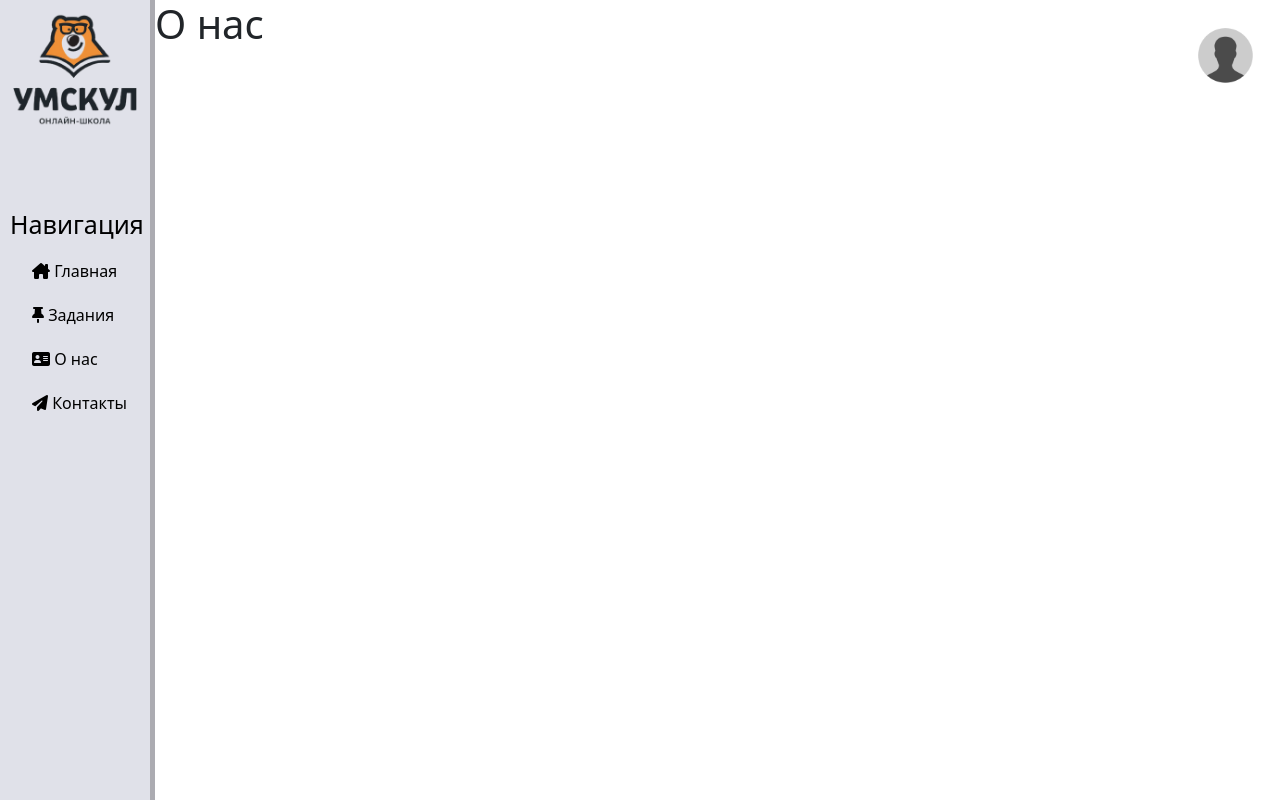
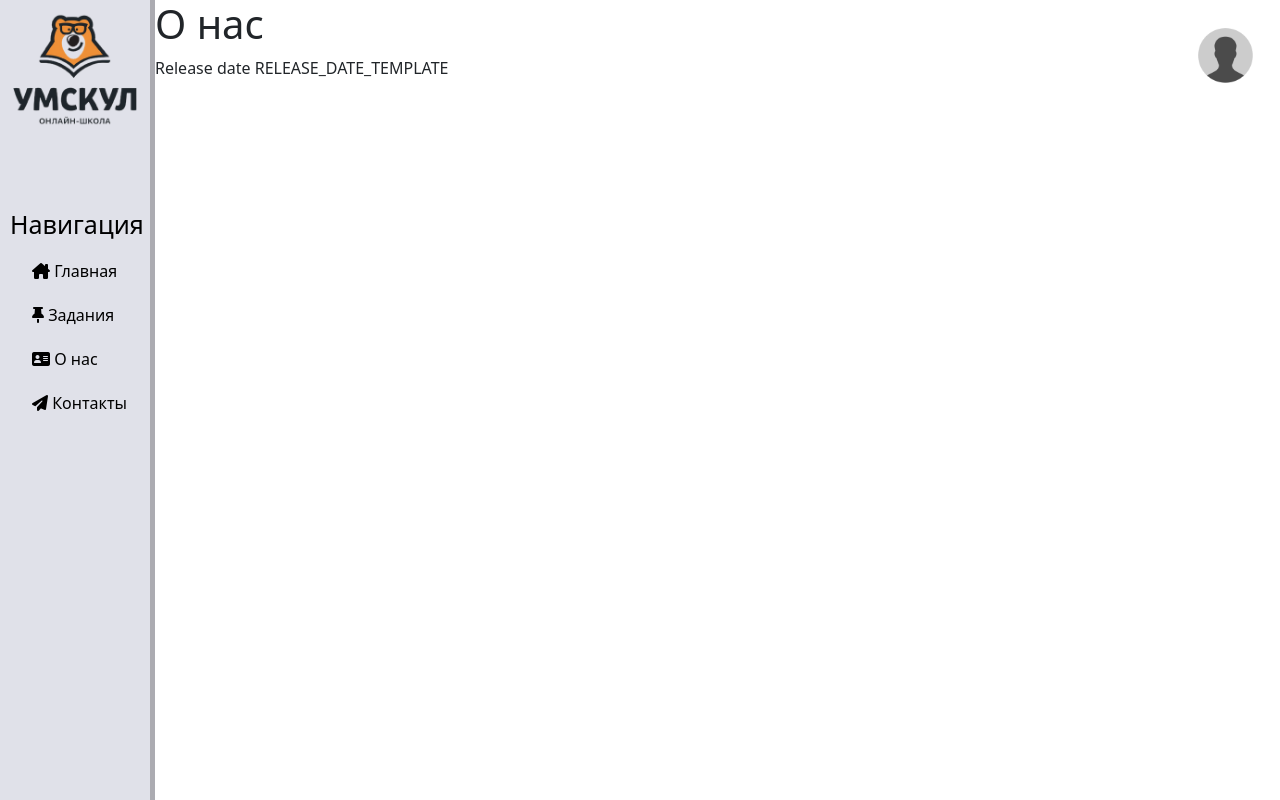
Before and after one commit to thehighestmath/python-code-check-system, a Django app: page /about/ in a window 1280 px wide. Run offline with Django 4.2, Linux system fonts and the light colour scheme; parts of the project's set-up code (start-up, migrations or seed data) failed here and were passed over.

Commit message:
add release date to base page

```diff
--- a/umschool/python_code_check_system/templates/python_code_check_system/base.html
+++ b/umschool/python_code_check_system/templates/python_code_check_system/base.html
@@ -28,5 +28,8 @@
         {% block content %}
         {% endblock %}
     </main>
+    <footer>
+        Release date RELEASE_DATE_TEMPLATE
+    </footer>
 </body>
 </html>
```
Also changed, not shown: .github/workflows/deploy.yml, 2 other files.
